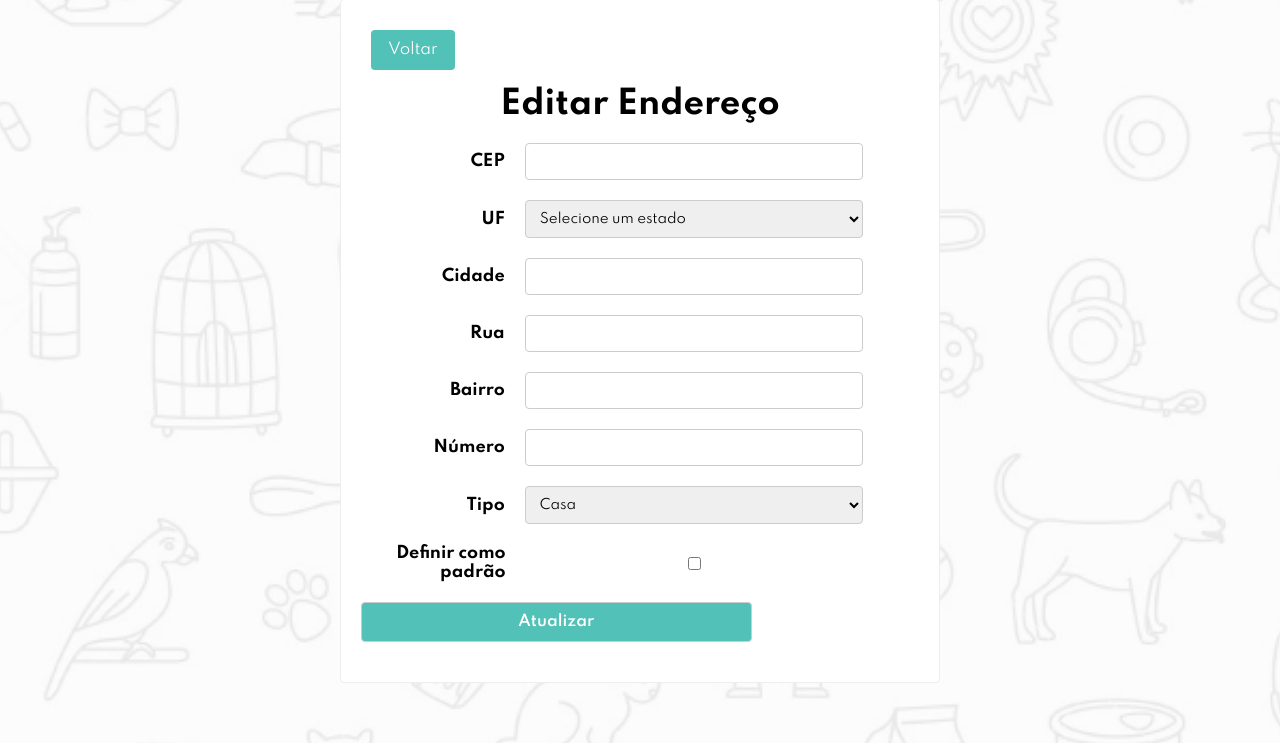
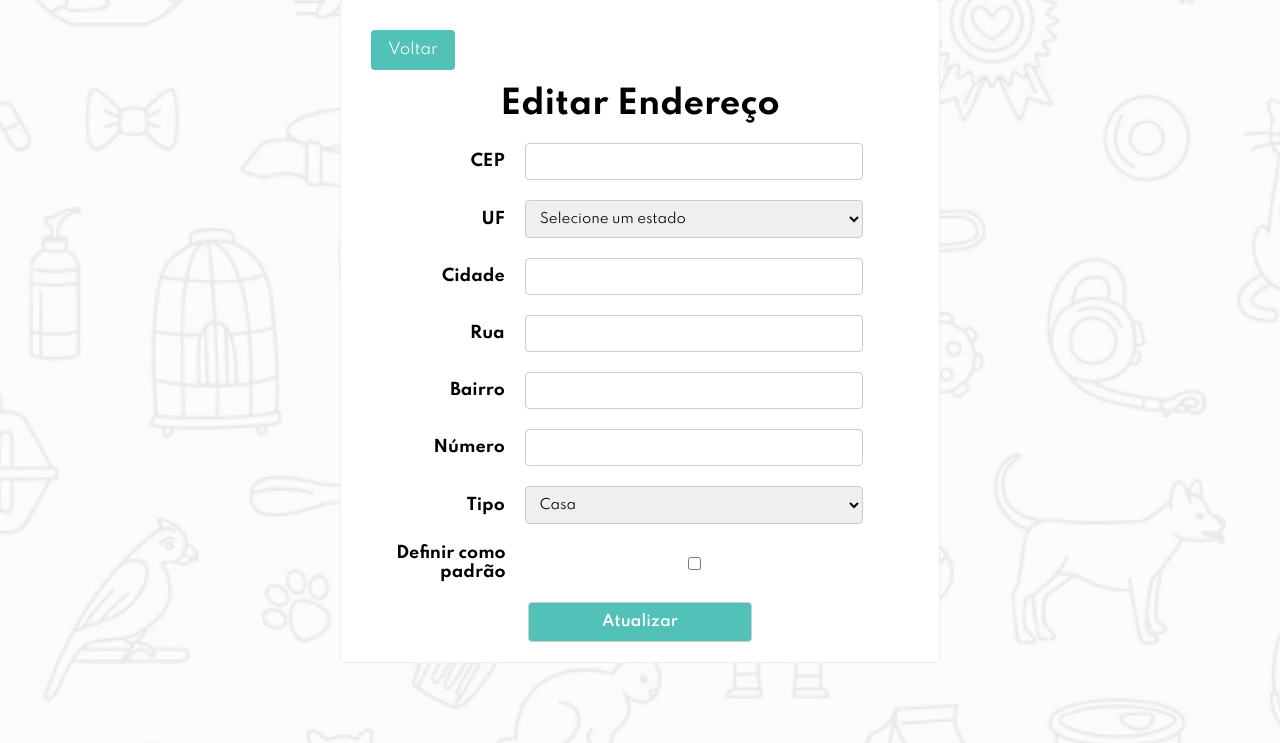
Before and after one commit to BeatrizARibeiro/Pet-Farma, a PHP site: page /pet-farma/public/includes/endereco_editar_form.php in a window 1280 px wide. Shown: the part 133-876 px from the top of the page. Run offline with PHP 8.4, Linux system fonts and the light colour scheme; the template is opened without the code that fills it, so the values that code supplies are empty; some libraries are stand-ins or nearby versions.

Commit message:
editar endereço

```diff
--- a/public/includes/endereco_editar_form.php
+++ b/public/includes/endereco_editar_form.php
@@ -118,8 +118,8 @@
           <input type="checkbox" name="padrao" id="padrao" value="1" <?=($obEndereco->padrao == 1) ? 'checked' : '' ?>>
         </div>
 
-        <div class="form-group">
-          <button type="submit" name="acao" value="atualizar" class="form-button">Atualizar</button>
+        <div class="btn">
+          <center><button type="submit" name="acao" value="atualizar" class="form-button">Atualizar</button></center>
         </div>
 
     </form>
```
